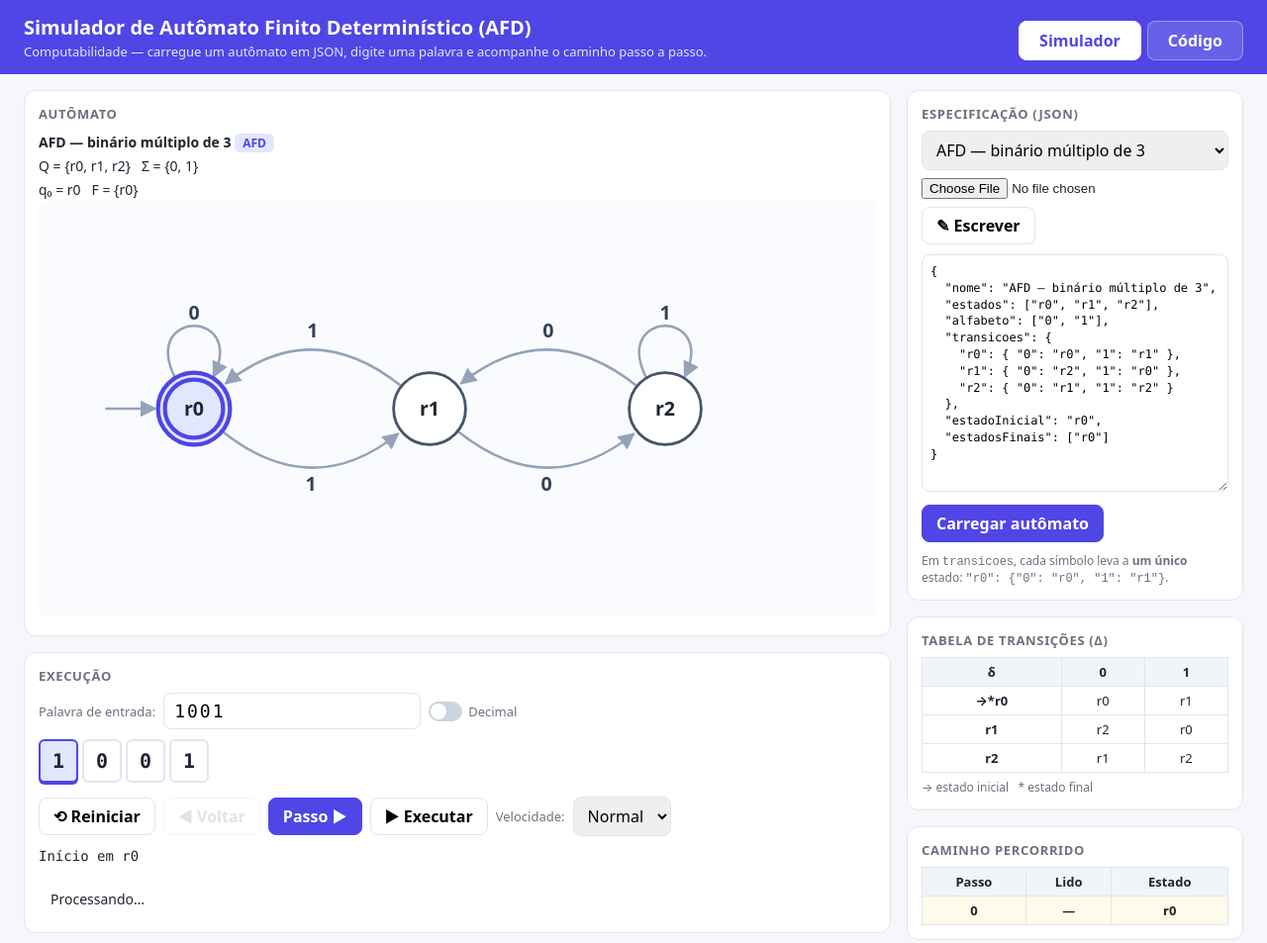
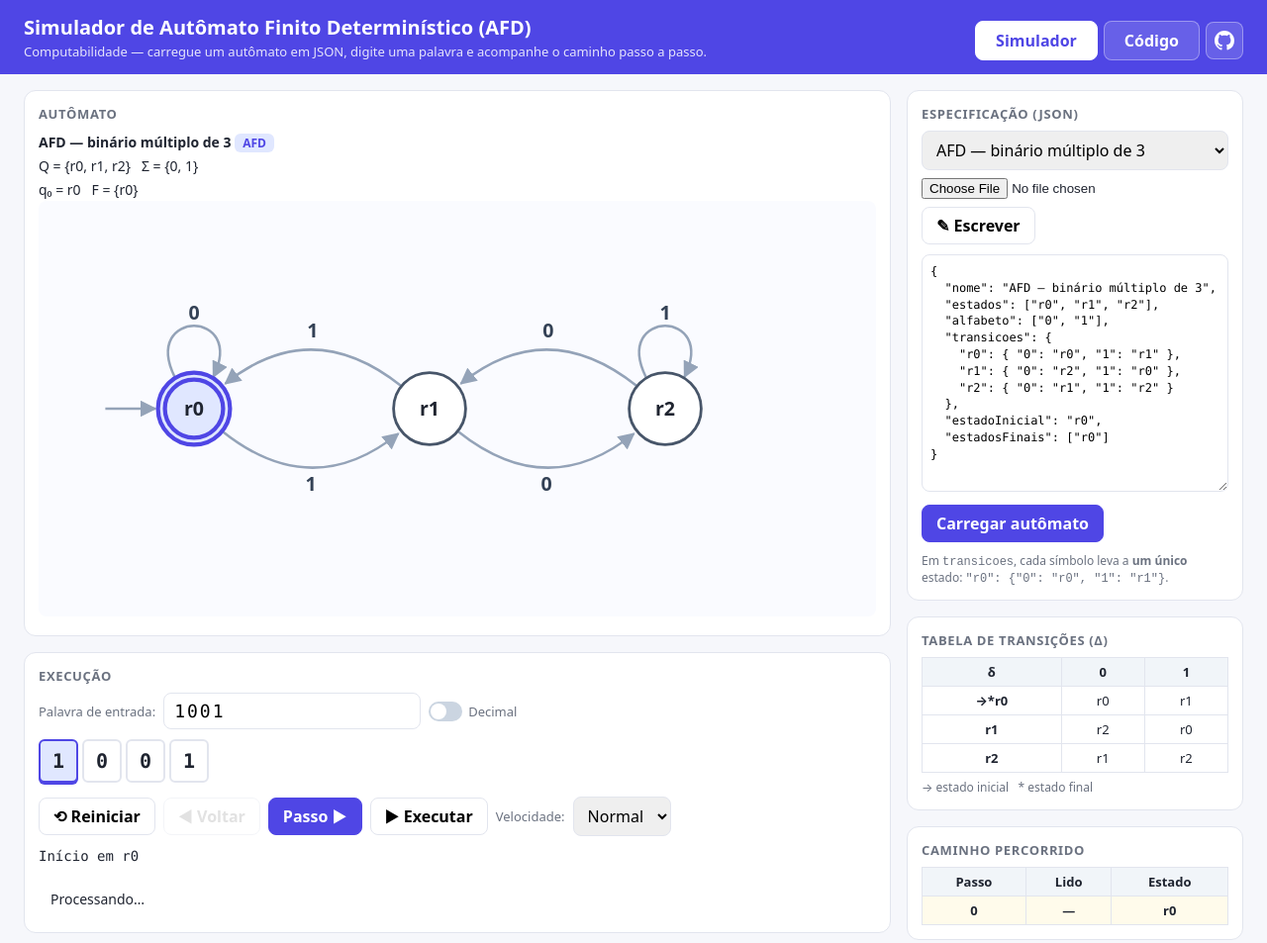
Before and after one commit to AlecKnipphoffDaCruz/Simulador-de-Aut-matos-Finitos-AFD-AFND-, a plain HTML site: page index.html in a window 1280 px wide. Shown: the whole page at 99% size. Drawn offline with Linux system fonts and the light colour scheme.

Commit message:
feat: add github link

```diff
--- a/css/estilo.css
+++ b/css/estilo.css
@@ -81,6 +81,9 @@ select { max-width: 100%; }
 /* ---------- abas ---------- */
 header .topo { display: flex; align-items: flex-end; justify-content: space-between; gap: 16px; flex-wrap: wrap; max-width: 1232px; margin: 0 auto; }
 .abas { display: flex; gap: 6px; }
+.nav-topo { display: flex; align-items: center; gap: 6px; }
+.github { display: inline-flex; align-items: center; justify-content: center; width: 38px; height: 38px; border-radius: 8px; color: #fff; background: rgba(255,255,255,.14); border: 1px solid rgba(255,255,255,.35); }
+.github:hover, .github:focus-visible { background: rgba(255,255,255,.22); border-color: #fff; }
 .abas button { background: rgba(255,255,255,.14); color: #fff; border: 1px solid rgba(255,255,255,.35); padding: 8px 20px; }
 .abas button:hover:not(:disabled) { color: #fff; border-color: #fff; background: rgba(255,255,255,.22); }
 .abas button[aria-selected="true"] { background: #fff; color: var(--azul); border-color: #fff; }
--- a/index.html
+++ b/index.html
@@ -14,10 +14,15 @@
       <h1>Simulador de Autômato Finito Determinístico (AFD)</h1>
       <p>Computabilidade — carregue um autômato em JSON, digite uma palavra e acompanhe o caminho passo a passo.</p>
     </div>
-    <nav class="abas" role="tablist" aria-label="Seções">
-      <button role="tab" id="tab-simulador" data-aba="simulador" aria-selected="true">Simulador</button>
-      <button role="tab" id="tab-codigo" data-aba="codigo" aria-selected="false">Código</button>
-    </nav>
+    <div class="nav-topo">
+      <nav class="abas" role="tablist" aria-label="Seções">
+        <button role="tab" id="tab-simulador" data-aba="simulador" aria-selected="true">Simulador</button>
+        <button role="tab" id="tab-codigo" data-aba="codigo" aria-selected="false">Código</button>
+      </nav>
+      <a class="github" href="https://github.com/AlecKnipphoffDaCruz/Simulador-de-Aut-matos-Finitos-AFD-AFND-" target="_blank" rel="noopener noreferrer" title="Ver o código no GitHub" aria-label="Repositório no GitHub">
+        <svg viewBox="0 0 16 16" width="20" height="20" aria-hidden="true"><path fill="currentColor" d="M8 0C3.58 0 0 3.58 0 8c0 3.54 2.29 6.53 5.47 7.59.4.07.55-.17.55-.38 0-.19-.01-.82-.01-1.49-2.01.37-2.53-.49-2.69-.94-.09-.23-.48-.94-.82-1.13-.28-.15-.68-.52-.01-.53.63-.01 1.08.58 1.23.82.72 1.21 1.87.87 2.33.66.07-.52.28-.87.51-1.07-1.78-.2-3.64-.89-3.64-3.95 0-.87.31-1.59.82-2.15-.08-.2-.36-1.02.08-2.12 0 0 .67-.21 2.2.82.64-.18 1.32-.27 2-.27.68 0 1.36.09 2 .27 1.53-1.04 2.2-.82 2.2-.82.44 1.1.16 1.92.08 2.12.51.56.82 1.27.82 2.15 0 3.07-1.87 3.75-3.65 3.95.29.25.54.73.54 1.48 0 1.07-.01 1.93-.01 2.2 0 .21.15.46.55.38A8.013 8.013 0 0016 8c0-4.42-3.58-8-8-8z"/></svg>
+      </a>
+    </div>
   </div>
 </header>
 
```
